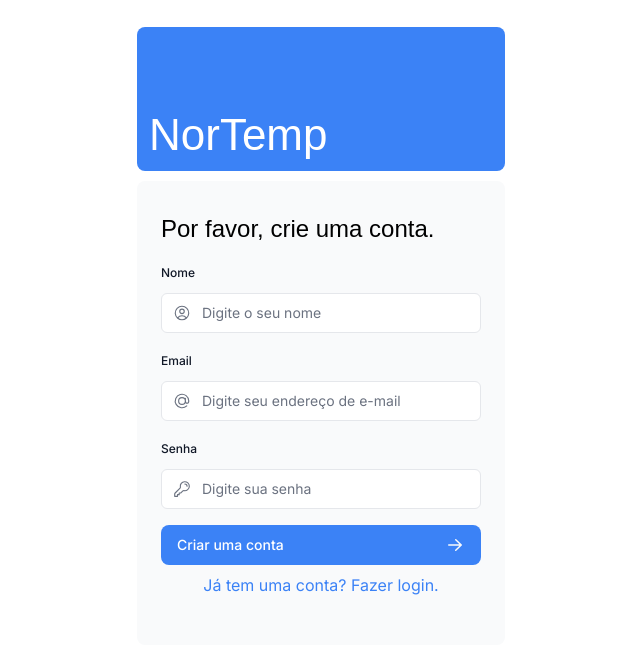
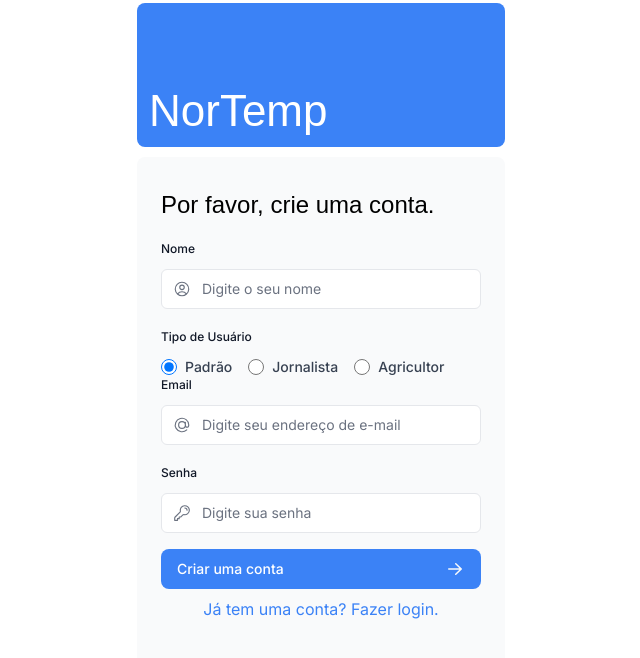
Before and after one commit to Messyas/nortetemp, a Next.js app in the folder nortetemp/: page /auth/signup in a window 1280 px wide. Shown: the top 658 px of the page, without its empty margins (319-959 px from the left). Built offline with nearby package versions, Linux system fonts and the light colour scheme; a web font is replaced by a local one; what aws-amplify would draw is missing.

Commit message:
adicao do seletor do tipo de usuario

```diff
--- a/nortetemp/app/ui/auth/signup-form.tsx
+++ b/nortetemp/app/ui/auth/signup-form.tsx
@@ -12,10 +12,13 @@ import Link from "next/link";
 import { handleSignUp } from "@/lib/cognitoActions";
 import { lusitana } from "../fonts";
 import { Button } from "../button";
-import { useActionState } from "react";
+import { useActionState, useState } from "react";
+import { UserTypeSelector } from "./userTypeSelector";
+
 
 export default function SignUpForm() {
   const [errorMessage, dispatch] = useActionState(handleSignUp, undefined);
+  const [userType, setUserType] = useState("padrao"); // Estado para o tipo de usuário
   return (
     <form action={dispatch} className="space-y-3">
       <div className="flex-1 rounded-lg bg-gray-50 px-6 pb-4 pt-8">
@@ -48,6 +51,8 @@ export default function SignUpForm() {
               className="mb-3 mt-5 block text-xs font-medium text-gray-900"
               htmlFor="email"
             >
+            <UserTypeSelector userType={userType} setUserType={setUserType} />
+
               Email
             </label>
             <div className="relative">
--- /dev/null
+++ b/nortetemp/app/ui/auth/userTypeSelector.tsx
@@ -0,0 +1,55 @@
+export function UserTypeSelector({
+    userType,
+    setUserType,
+  }: {
+    userType: string;
+    setUserType: (value: string) => void;
+  }) {
+    return (
+      <div className="mt-4">
+        <label
+          className="mb-3 block text-xs font-medium text-gray-900"
+          htmlFor="userType"
+        >
+          Tipo de Usuário
+        </label>
+        <div>
+          <div className="flex items-center space-x-4">
+            <label className="flex items-center">
+              <input
+                type="radio"
+                name="userType"
+                value="padrao"
+                checked={userType === "padrao"}
+                onChange={(e) => setUserType(e.target.value)}
+                className="h-4 w-4 border-gray-300 text-blue-600 focus:ring-blue-500"
+              />
+              <span className="ml-2 text-sm text-gray-700">Padrão</span>
+            </label>
+            <label className="flex items-center">
+              <input
+                type="radio"
+                name="userType"
+                value="jornalista"
+                checked={userType === "jornalista"}
+                onChange={(e) => setUserType(e.target.value)}
+                className="h-4 w-4 border-gray-300 text-blue-600 focus:ring-blue-500"
+              />
+              <span className="ml-2 text-sm text-gray-700">Jornalista</span>
+            </label>
+            <label className="flex items-center">
+              <input
+                type="radio"
+                name="userType"
+                value="agricultor"
+                checked={userType === "agricultor"}
+                onChange={(e) => setUserType(e.target.value)}
+                className="h-4 w-4 border-gray-300 text-blue-600 focus:ring-blue-500"
+              />
+              <span className="ml-2 text-sm text-gray-700">Agricultor</span>
+            </label>
+          </div>
+        </div>
+      </div>
+    );
+  }
```
